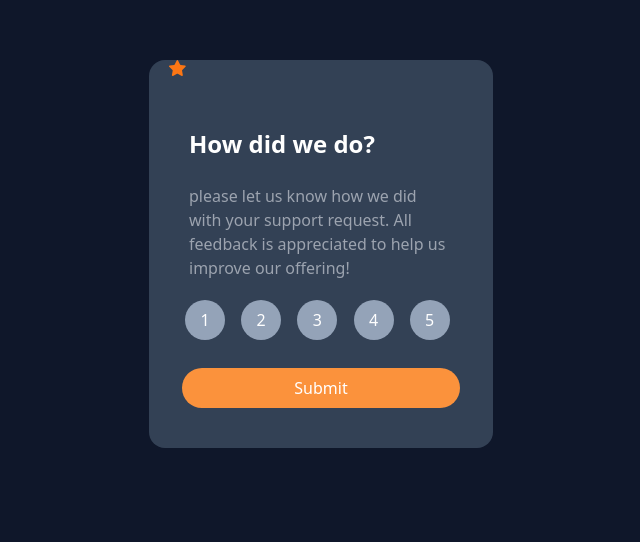
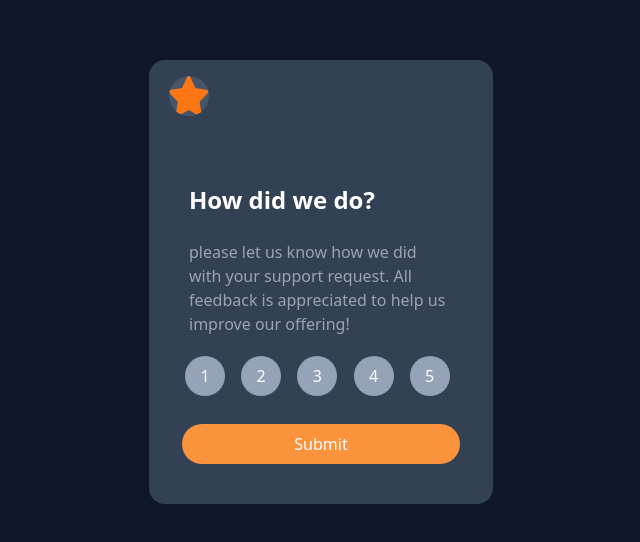
Before and after one commit to SirAmin-Dev/LayoutAssignment-TW, a website: page rating.html in a window 1280 px wide. Shown: the part 148-690 px from the top of the page, without its empty margins (319-959 px from the left). Drawn offline with Linux system fonts and the light colour scheme.

Commit message:
new commit

```diff
--- a/rating.html
+++ b/rating.html
@@ -5,14 +5,15 @@
     <meta name="viewport" content="width=device-width, initial-scale=1.0">
     <title>Rating</title>
     <link rel="stylesheet" href="./rating/rating.css">
+    <link rel="shortcut icon" href="./favicon-32x32.png" type="image/x-icon">
 </head>
 <body class="bg-slate-900  max-w-sm items-center mx-auto my-52 px-5">
     <div class=" bg-slate-700 rounded-2xl px-5">
-        <div>
-            <svg width="17" height="16" xmlns="http://www.w3.org/2000/svg"><path d="m9.067.43 1.99 4.031c.112.228.33.386.58.422l4.45.647a.772.772 0 0 1 .427 1.316l-3.22 3.138a.773.773 0 0 0-.222.683l.76 4.431a.772.772 0 0 1-1.12.813l-3.98-2.092a.773.773 0 0 0-.718 0l-3.98 2.092a.772.772 0 0 1-1.119-.813l.76-4.431a.77.77 0 0 0-.222-.683L.233 6.846A.772.772 0 0 1 .661 5.53l4.449-.647a.772.772 0 0 0 .58-.422L7.68.43a.774.774 0 0 1 1.387 0Z" fill="#FC7614"/></svg>
+        <div class="py-4">
+            <img src="./icon-star.svg" alt="star icon" class="rounded-full bg-slate-600 h-10 w-10">
         </div>
 
-        <div class="py-10">
+        <div class="py-10 rounded-full">
             <div class="space-y-3">
                 <p class="text-white font-semibold text-2xl py-3 px-5">
                     How did we do?
```
Also changed, not shown: illustration.html (+1 -0 lines), illustration2.html (+1 -0 lines), illustration3.html (+1 -0 lines), illustration4.html (+1 -0 lines), illustration5.html (+1 -0 lines), index.html (+1 -0 lines), favicon-32x32.png (added), icon-star.svg (added), icon-star.svg.png (deleted), rating/rating.css, 1 other file.
